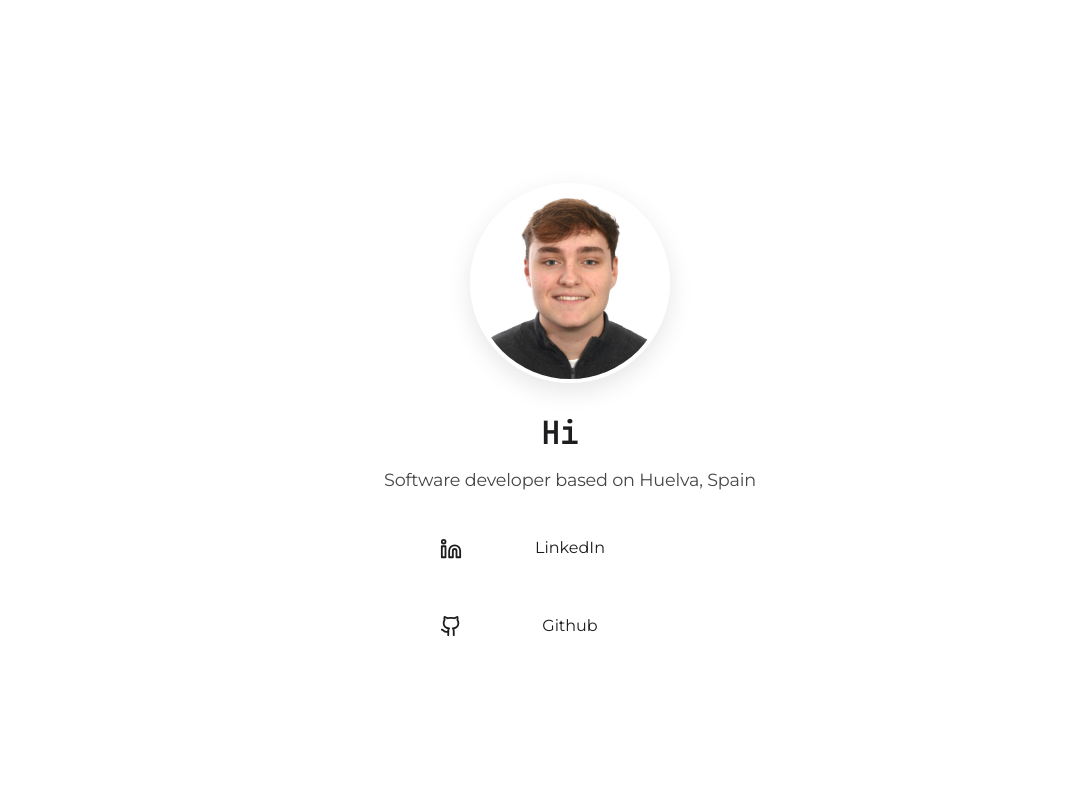
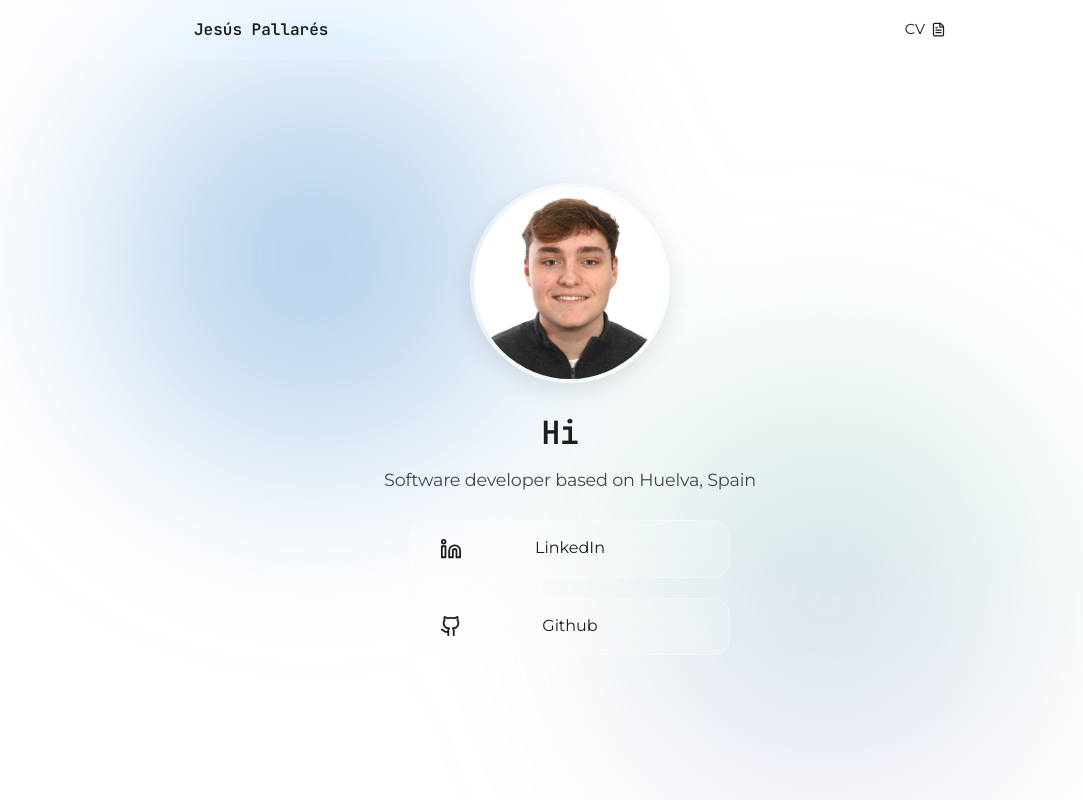
Before and after one commit to jesuspallarees/linktree, a Vue app: page / in a window 1280 px wide. Shown: the whole page, without its empty margins (70-1153 px from the left). Built offline with nearby package versions, Linux system fonts and the light colour scheme.

Commit message:
fixed final styles

```diff
--- a/src/App.vue
+++ b/src/App.vue
@@ -1,5 +1,7 @@
 <script setup lang="ts">
 import { Linkedin, Github } from 'lucide-vue-next';
+import Background from './components/Background.vue';
+import Header from './components/Header.vue';
 import Hero from './components/Hero.vue';
 import LinkCard from './components/LinkCard.vue';
 
@@ -18,6 +20,8 @@ const myLinks = [
 </script>
 
 <template>
+    <Header />
+    <Background />
     <div class="main-container">
         <Hero />
         <LinkCard v-for="link in myLinks" :key="link.name" v-bind="link" />
```
